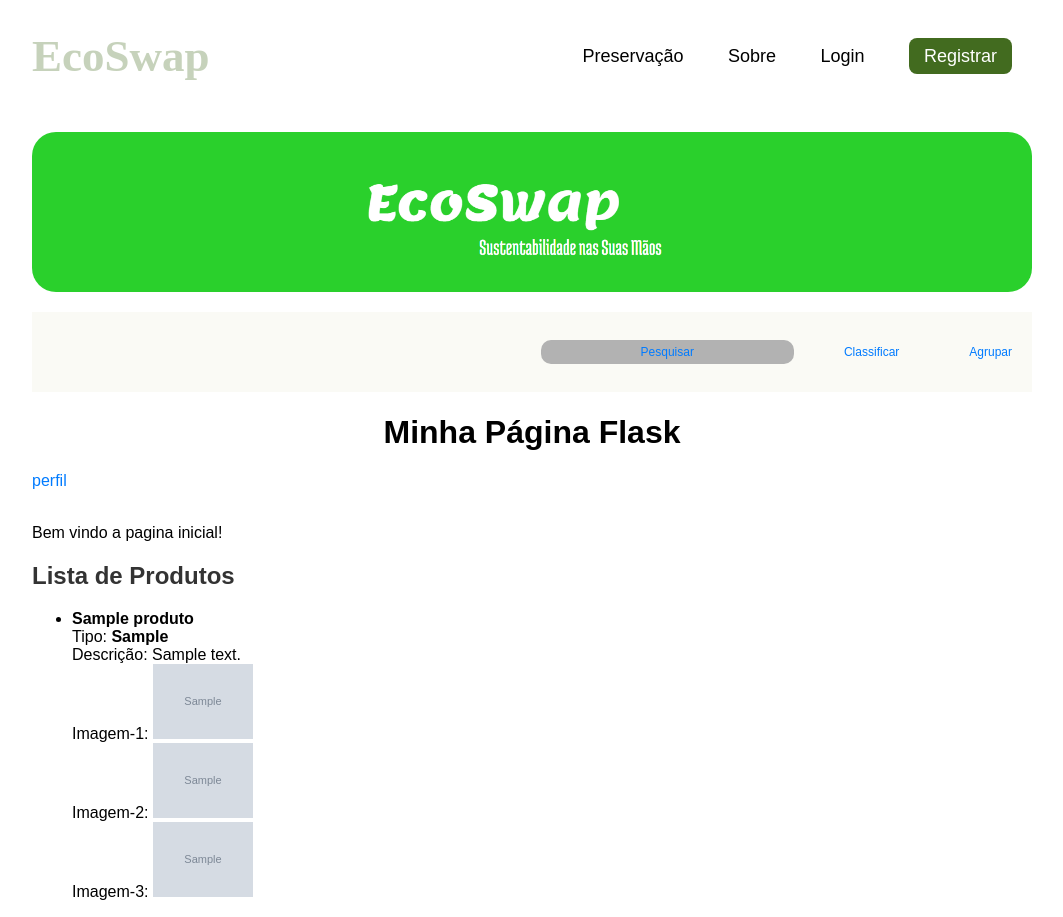
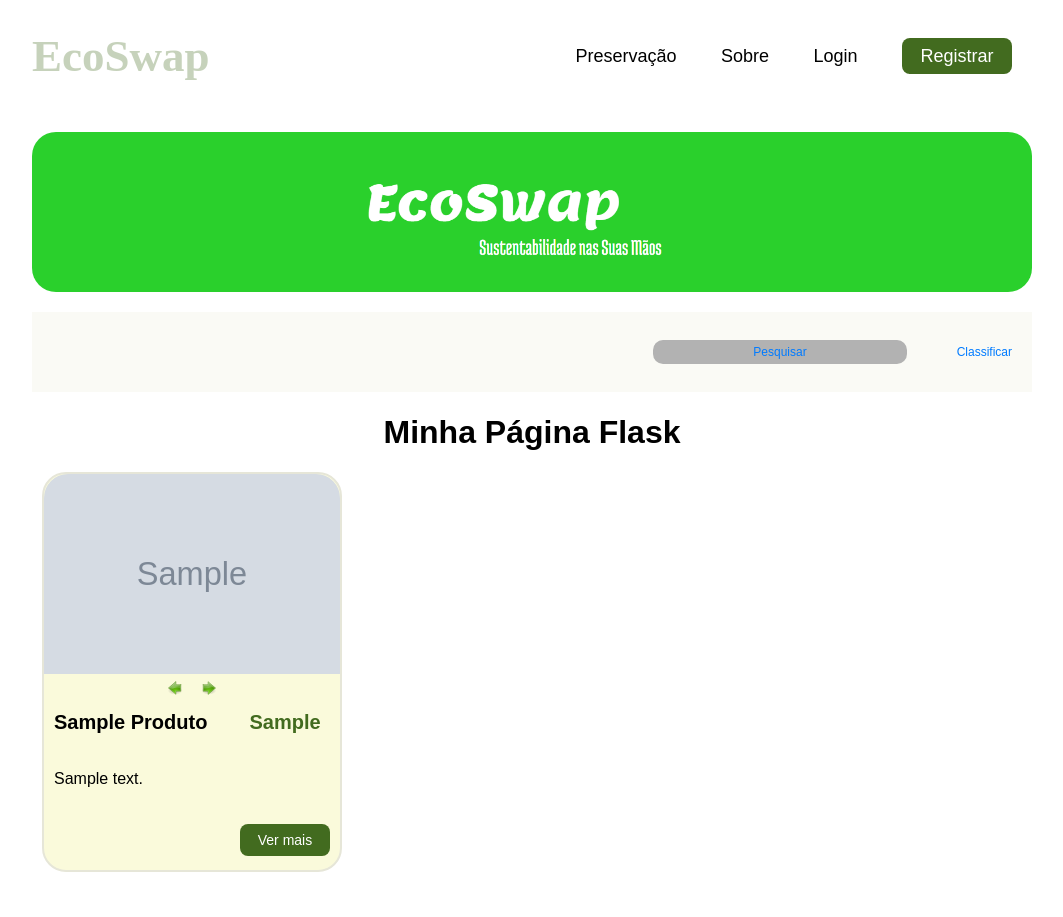
Before and after one commit to Halbert-Nascimento/primeiro_projeto_flask, a Flask app: page / in a window 1280 px wide. Shown: the whole page, without its empty margins (108-1171 px from the left). After the commit the page ends 872 px from the top, so only its background shows below. Run offline with Flask 3, Linux system fonts and the light colour scheme; tables that the repository leaves empty hold one stand-in row (values such as "Sample post"); grey boxes marked "Sample" are stand-in pictures; some libraries are stand-ins or nearby versions.

Commit message:
implementando sistema css grid e sistema de JS

```diff
--- a/app.py
+++ b/app.py
@@ -163,7 +163,8 @@ def cadastrar_produto():
 
 @app.route('/produtos')
 def listar_produtos():
-    produtos = Produto.query.all() #busca todos os produtos
+    # produtos = Produto.query.all() #busca todos os produtos
+    produtos =Produto.query.filter_by(id_usuario=current_user.id).all()
     # produtos =Produto.query.filter_by(id_usuario=current_user.id).limit(6).all()
 
     return render_template('listar_produtos.html', usuario=current_user, produtos=produtos)
--- a/static/index_style.css
+++ b/static/index_style.css
@@ -8,8 +8,12 @@ body {
   margin: 0 auto;
 }
 .button_verde {
+  display: inline-block;
   background: #426b1f;
   color: #ffffff;
+  height: 20px;
+  width: 80px;
+  text-align: center;
   border-radius: 8px;
   padding: 8px 15px;
 }
--- /dev/null
+++ b/static/listar_produto.css
@@ -0,0 +1,118 @@
+.list_produtos {
+  /* background: rgb(74, 211, 61); */
+  display: grid;
+  grid-template-columns: repeat(3, 300px);
+  justify-content: center;
+  gap: 40px;
+  justify-items: center;
+  /* background: red; */
+}
+.containner_item {
+  width: 300px;
+  height: 400px;
+  /* background: #fafaf5; */
+  background: #fafadb;
+  border-radius: 24px;
+  border: 2px solid #e6e6d8;
+  box-sizing: border-box;
+}
+.gridmenor {
+  width: 100%;
+  height: 200px;
+  border-radius: 24px 24px 0 0;
+  text-align: center;
+  /* overflow: hidden; */
+}
+.gridmenor img {
+  /* width: 100%;
+  height: 100%;
+  object-fit: cover; */
+}
+.carrossel {
+  display: none;
+}
+.visivel{
+  display: initial;
+}
+.button_center {
+  text-align: center;
+}
+.previous,
+.next {
+  margin: 0;
+  display: inline-block;
+  width: 30px;
+  background: none;
+  border: none;
+}
+.previous:hover {
+  width: 26px;
+}
+.next:hover {
+  width: 26px;
+}
+
+.inf_produto {
+  display: grid;
+  grid-template-columns: 140px 1fr;
+  gap: 20px;
+  grid-template-rows: auto auto;
+  padding: 10px;
+    /* Impede que o texto quebre para a próxima linha */
+    white-space: nowrap;
+
+    /* Esconde qualquer conteúdo que ultrapasse os limites do elemento */
+    overflow: hidden !important;
+
+    /* Exibe reticências (...) para indicar que o texto foi cortado */
+    text-overflow: ellipsis;
+}
+.nome_item {
+  font-size: 20px;
+  grid-column: 1;
+  text-transform: capitalize;
+}
+.tipo_item {
+  font-size: 20px;
+  color: #426b1f;
+  grid-column: -1;
+  text-align: center;
+  text-transform: capitalize;
+}
+.descricao_produto {
+  grid-row: 2;
+  grid-column: 1 / -1;
+}
+.direita_end {
+  grid-row: 3;
+  grid-column: -1;
+}
+
+.cor_menor_destak {
+  color: #426b1f;
+}
+.paragrafo_grid_menor {
+  /* Impede que o texto quebre para a próxima linha */
+  white-space: nowrap;
+
+  /* Esconde qualquer conteúdo que ultrapasse os limites do elemento */
+  overflow: hidden !important;
+
+  /* Exibe reticências (...) para indicar que o texto foi cortado */
+  text-overflow: ellipsis;
+}
+
+.button_templete_cor {
+  display: inline-block;
+  background: #426b1f;
+  color: #ffffff;
+  font-size: 14px;
+  width: 60px;
+  text-align: center;
+  border-radius: 8px;
+  padding: 8px 15px;
+}
+
+.fora_fluxo {
+  display: none;
+}
--- a/static/scrip_home_page.js
+++ b/static/script_home_page.js
@@ -4,10 +4,11 @@ document.addEventListener("DOMContentLoaded", function () {
     .getAttribute("data-nome-usuario");
 
   if (nome_usuario) {
+    nome_usuario = nome_usuario.split(" ", 1);
     document.getElementById("logado").innerText = nome_usuario;
     document.getElementById("link_menu").innerText = "Menu";
-    varLink = document.getElementById("logado").href = "/perfil";
-    varLink = document.getElementById("link_menu").href = "/perfil";
+    document.getElementById("logado").href = "/perfil";
+    document.getElementById("link_menu").href = "/perfil";
   } else {
     document.getElementById("link_menu").innerText = "Registrar";
   }
--- a/templates/index.html
+++ b/templates/index.html
@@ -10,6 +10,8 @@
   <link rel="stylesheet" href="{{ url_for('static', filename='reset.css') }}">
   <link rel="stylesheet" href="{{ url_for('static', filename='index_style_head.css') }}">
   <link rel="stylesheet" href="{{ url_for('static', filename='index_style.css') }}">
+  <link rel="stylesheet" href="{{ url_for('static', filename='listar_produto.css') }}">
+
 
 </head>
 
@@ -34,36 +36,69 @@
     <div class="pesquisa">
       <a id="pesquisar">Pesquisar</a>
       <a id="Classificar">Classificar</a>
-      <a id="agrupar">Agrupar</a>
     </div>
 
   </header>
 
   <h1 style="text-align: center;">Minha Página Flask</h1>
-  <a href="/perfil">perfil</a><br><br>
-  <p>{{ mensagem }}</p>
-  <h2>Lista de Produtos</h2>
-  {% if produtos %}
-  <ul>
+  <section class="list_produtos">
+    {% if produtos %}
     {% for produto in produtos %}
-    <li>
-      <strong>{{ produto.nome_produto }}</strong><br>
-      Tipo: <strong>{{ produto.tipo_produto }}</strong><br>
-      Descrição: {{ produto.descricao_produto }}<br>
-      Imagem-1: <img width="100px" src="{{ produto.imagem1 }}" alt="Imagem 1"><br>
-      Imagem-2: <img width="100px" src="{{ produto.imagem2 }}" alt="Imagem 2"><br>
-      Imagem-3: <img width="100px" src="{{ produto.imagem3 }}" alt="Imagem 3"><br>
-    </li>
+    <div class="containner_item">
+      <div class="containner_img">
+        <img class="carrossel  visivel gridmenor" src="{{ produto.imagem1 }}" alt="Imagem 1">
+        <img class="carrossel invisivel gridmenor" src="{{ produto.imagem2 }}" alt="Imagem 2">
+        <img class="carrossel invisivel gridmenor" src="{{ produto.imagem3 }}" alt="Imagem 3">
+      </div>
+      <div class="button_center">
+        <button class="button previous"><img src="/static/imagens/pag/previous_icon.svg" alt="Imagem anterior"></button>
+        <button class="button next"><img src="/static/imagens/pag/next_icon.svg" alt="Imagem anterior"></button>
+      </div>
+
+
+      <div class="inf_produto destaque_produto">
+
+        <strong class="cor_titulo nome_item">{{ produto.nome_produto }}</strong>
+        <strong class="cor_menor_destak tipo_item">{{ produto.tipo_produto }}</strong>
+        <p class="paragrafo_grid_menor descricao_produto">{{ produto.descricao_produto }}</p>
+        <a class="button_templete_cor direita_end" href="">Ver mais</a>
+
+      </div>
+    </div>
     {% endfor %}
-  </ul>
-  {% else %}
-  <p>Nenhum produto cadastrado.</p>
-  {% endif %}
+    {% else %}
+    <p>Nenhum produto cadastrado.</p>
+    {% endif %}
+  </section>
 
+  <section class="list_produtos fora_fluxo">
+    <div class="containner_item">
+      <div class="containner_img">
+        <img class="carrossel  visivel gridmenor" src="" alt="Imagem 1">
+        <img class="carrossel invisivel gridmenor" src="" alt="Imagem 2">
+        <img class="carrossel invisivel gridmenor" src="" alt="Imagem 3">
+      </div>
+      <div class="button_center">
+        <button class="button previous"><img src="/static/imagens/pag/previous_icon.svg" alt="Imagem anterior"></button>
+        <button class="button next"><img src="/static/imagens/pag/next_icon.svg" alt="Imagem anterior"></button>
+      </div>
+
+
+      <div class="destaque_produto">
+        <strong class="cor_titulo"></strong>
+        <strong class="cor_menor_destak"></strong>
+
+      </div>
+
+      <p class="paragrafo_grid_menor"></p>
+      <a class="button_templete_cor" href="">Ver mais</a>
+    </div>
+
+  </section>
 
 
   <div id="container_dados_user" data-nome-usuario="{{nome_usuario}}"></div>
-  <script src="{{url_for('static', filename='scrip_home_page.js')}}"></script>
+  <script src="{{url_for('static', filename='script_home_page.js')}}"></script>
 
 </body>
 
```
Also changed, not shown: static/script_listar_produtos.js (added, +38 -0 lines), static/script_perfil_page.js (added, +14 -0 lines), templates/listar_produtos.html (+44 -22 lines), templates/perfil.html (+39 -10 lines), static/imagens/pag/next_icon.svg (added), static/imagens/pag/perfil_vazio.jpg (added), static/imagens/pag/previous_icon.png (added), static/imagens/pag/previous_icon.svg (added).
